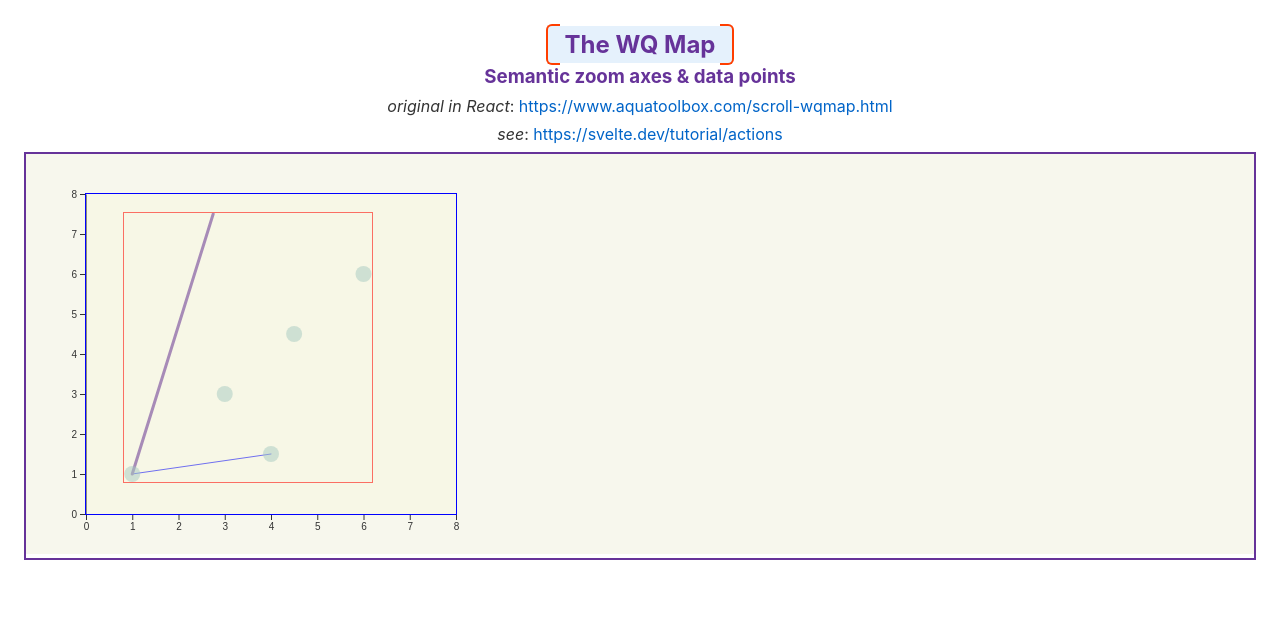
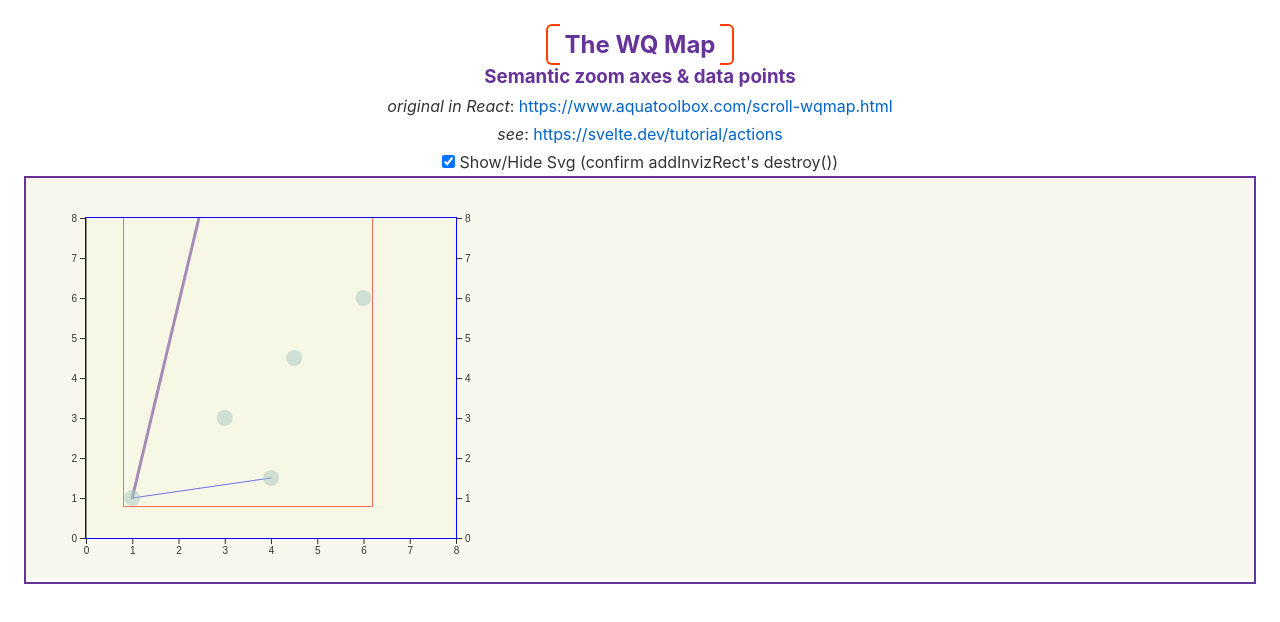
Before and after one commit to aquacalc/svelte-zoom-axes, a Svelte app: page / in a window 1280 px wide. Shown: the top 622 px of the page. Built offline with nearby package versions, Linux system fonts and the light colour scheme.

Commit message:
add y-axis on right

```diff
--- a/src/wq-components/WqMap_Five.svelte
+++ b/src/wq-components/WqMap_Five.svelte
@@ -34,7 +34,7 @@
 
   // Svelte acion attached to svg
   const addInvizRect = (node) => {
-    // console.log(`UPDATE_CHART...`, node);
+    console.log(`Create addInvizRect...`, node);
 
     select("#wq-svg")
       .attr("id", "invisible-rect")
@@ -91,6 +91,9 @@
       },
     };
   };
+
+  // Test Svelte action properly destroyed
+  let showSvg = true;
 </script>
 
 <h2 class="tab-callout"><span>The WQ Map</span></h2>
@@ -112,20 +115,34 @@
   >
 </p>
 
+<label for="showSvg">
+<input type="checkbox" bind:checked={showSvg} name="showSvg" id="showSvg" />
+  Show/Hide Svg (confirm addInvizRect's destroy())
+</label>
+
 <div class="scatter-plot-div" bind:clientWidth={svgWidth}>
-  {#if svgWidth}
+  {#if svgWidth && showSvg}
     <svg id="wq-svg" use:addInvizRect width={svgWidth} height={svgHeight}>
       <Axis
         {height}
+        {width}
         {margin}
         scale={newScaleX ? newScaleX : xScale}
         position="bottom"
       />
       <Axis
         {height}
+        {width}
         {margin}
         scale={newScaleY ? newScaleY : yScale}
         position="left"
+      />
+      <Axis
+        {height}
+        {width}
+        {margin}
+        scale={newScaleY ? newScaleY : yScale}
+        position="right"
       />
 
       <!-- clip path definition -->
@@ -148,6 +165,12 @@
         clip-path="url(#clipPathId)"
         transform={`translate(${margin.left}, ${margin.top})`}
       >
+        <!-- <text
+        x={xScale(2)}
+        y={yScale(3)}
+      >
+        Yadda: {xScale(2)} ({newScaleX ? newScaleX(2) : xScale(2)})
+      </text> -->
         <!-- "test" pH isopleth -->
         <line
           x1={newScaleX ? newScaleX(1.0) : xScale(1.0)}
@@ -161,7 +184,7 @@
           x1={newScaleX ? newScaleX(1.0) : xScale(1.0)}
           y1={newScaleY ? newScaleY(1.0) : yScale(1.0)}
           x2={newScaleX ? newScaleX(2.75) : xScale(2.75)}
-          y2={newScaleY ? newScaleY(7.5) : yScale(7.5)}
+          y2={newScaleY ? newScaleY(9.5) : yScale(9.5)}
           stroke="rebeccapurple"
           stroke-width="3"
           stroke-linecap="round"
@@ -207,7 +230,7 @@
 
   h2 span {
     padding: 4px;
-    background-color: rgb(229, 241, 252);
+    /* background-color: rgb(229, 241, 252); */
   }
 
   h2.tab-callout::before {
@@ -218,7 +241,7 @@
     padding: 4px;
     border-top-left-radius: 6px;
     border-bottom-left-radius: 6px;
-    background-color: rgb(229, 241, 252);
+    /* background-color: rgb(229, 241, 252); */
     padding-right: 0.5rem;
   }
 
@@ -230,7 +253,7 @@
     padding: 4px;
     border-top-right-radius: 6px;
     border-bottom-right-radius: 6px;
-    background-color: rgb(229, 241, 252);
+    /* background-color: rgb(229, 241, 252); */
     padding-left: 0.5rem;
   }
 
```
